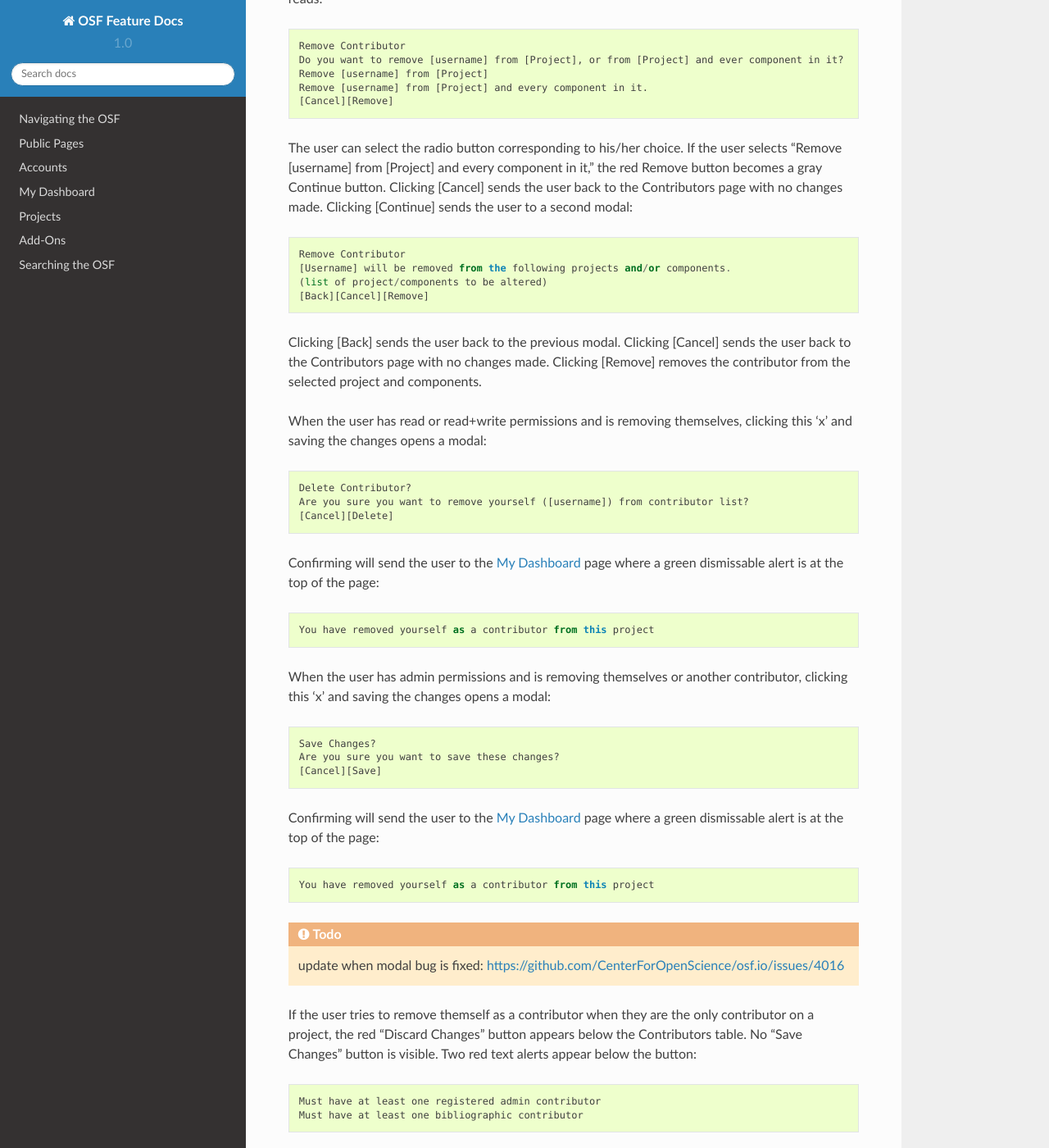
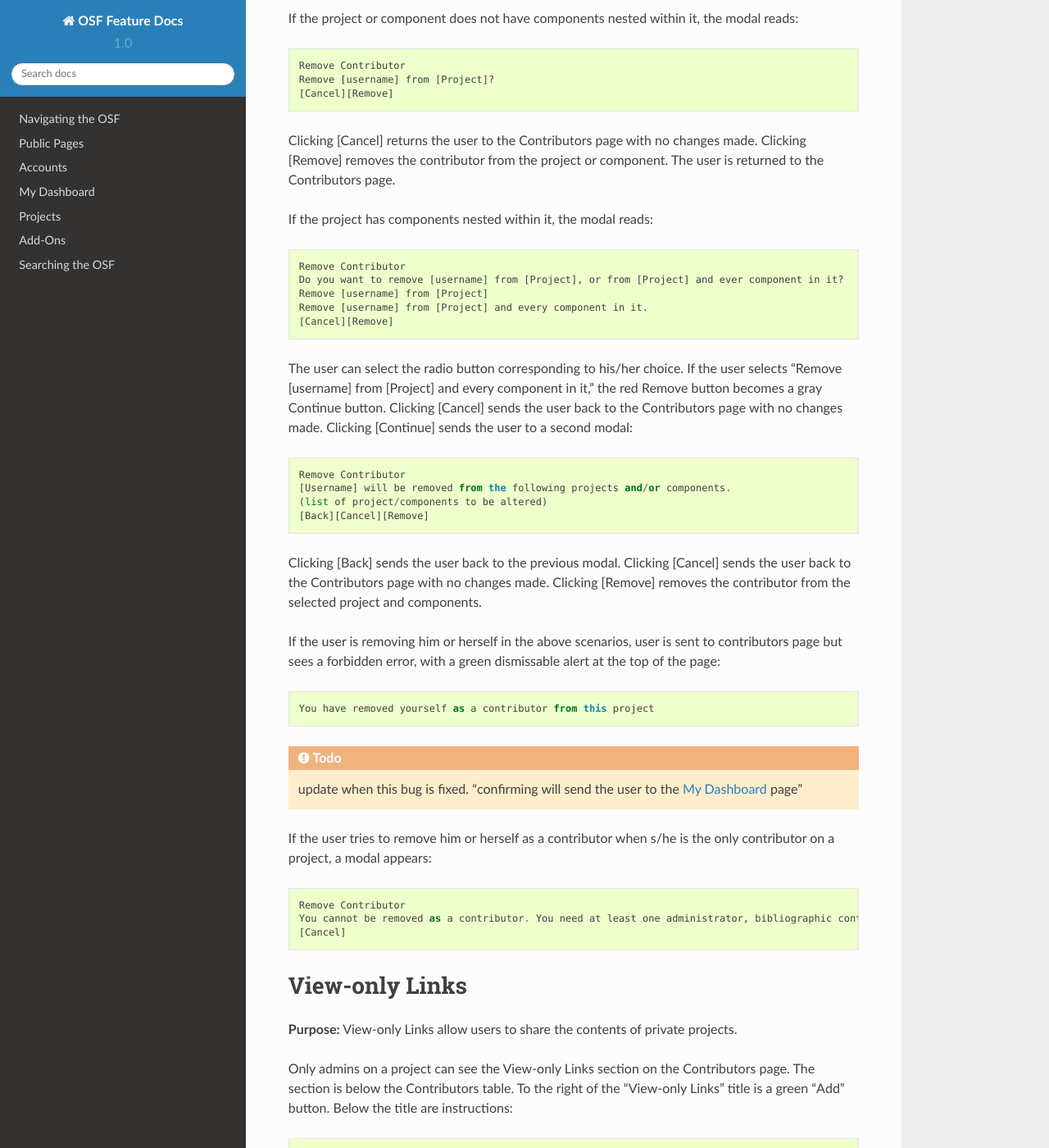
Before and after one commit to CenterForOpenScience/OSFDocs, a Sphinx documentation site: the page built from docs/projects/contributors.rst, in a window 1280 px wide and 1400 px high, scrolled down 7778 px. Shown: the whole window at 82% size. Built offline with Sphinx 7.4.7 and the Read the Docs theme 2.0.0, drawn with Linux system fonts in a browser that asks for light colours; some of the changed text lies outside the part shown.

Commit message:
remove contributor changes

```diff
--- a/docs/projects/contributors.rst
+++ b/docs/projects/contributors.rst
@@ -270,7 +270,17 @@ a project, but not others.
 
 To remove a contributor, the user must click the red 'Remove' button in the far right column of the "Contributors" table.
 
-Clicking the button pops up a modal. If the project has components nested within it, the modal reads::
+Clicking the button pops up a modal.
+
+If the project or component does not have components nested within it, the modal reads::
+
+    Remove Contributor
+    Remove [username] from [Project]?
+    [Cancel][Remove]
+
+Clicking [Cancel] returns the user to the Contributors page with no changes made. Clicking [Remove] removes the contributor from the project or component. The user is returned to the Contributors page.
+
+If the project has components nested within it, the modal reads::
 
     Remove Contributor
     Do you want to remove [username] from [Project], or from [Project] and ever component in it?
@@ -287,33 +297,17 @@ The user can select the radio button corresponding to his/her choice. If the use
 
 Clicking [Back] sends the user back to the previous modal. Clicking [Cancel] sends the user back to the Contributors page with no changes made. Clicking [Remove] removes the contributor from the selected project and components.
 
-When the user has read or read+write permissions and is removing themselves, clicking this 'x' and saving the changes opens a modal::
-
-    Delete Contributor?
-    Are you sure you want to remove yourself ([username]) from contributor list?
-    [Cancel][Delete]
-
-Confirming will send the user to the :ref:`My Dashboard <my-dashboard>` page where a green dismissable alert is at the top of the page::
+If the user is removing him or herself in the above scenarios, user is sent to contributors page but sees a forbidden error, with a green dismissable alert at the top of the page::
 
     You have removed yourself as a contributor from this project
 
-When the user has admin permissions and is removing themselves or another contributor, clicking this 'x' and saving the changes opens a modal::
+.. todo:: update when this bug is fixed. "confirming will send the user to the :ref:`My Dashboard <my-dashboard>` page"
 
-    Save Changes?
-    Are you sure you want to save these changes?
-    [Cancel][Save]
+If the user tries to remove him or herself as a contributor when s/he is the only contributor on a project, a modal appears::
 
-Confirming will send the user to the :ref:`My Dashboard <my-dashboard>` page where a green dismissable alert is at the top of the page::
-
-    You have removed yourself as a contributor from this project
-
-.. todo:: update when modal bug is fixed: https://github.com/CenterForOpenScience/osf.io/issues/4016
-
-If the user tries to remove themself as a contributor when they are the only contributor on a project, the red "Discard Changes" button
-appears below the Contributors table. No "Save Changes" button is visible. Two red text alerts appear below the button::
-
-    Must have at least one registered admin contributor
-    Must have at least one bibliographic contributor
+    Remove Contributor
+    You cannot be removed as a contributor. You need at least one administrator, bibliographic contributor, and registered user.
+    [Cancel]
 
 
 View-only Links
```
